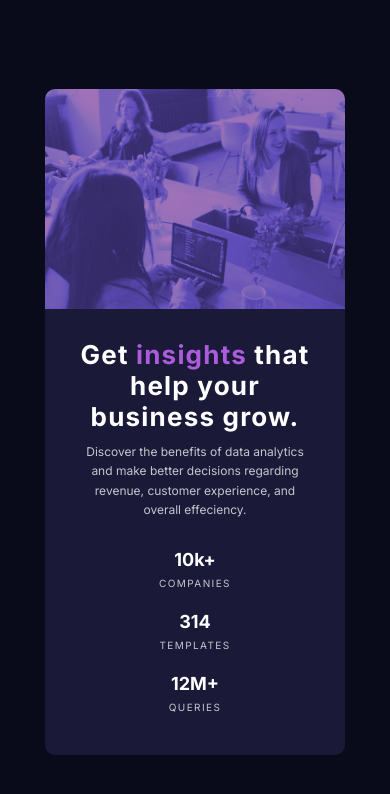
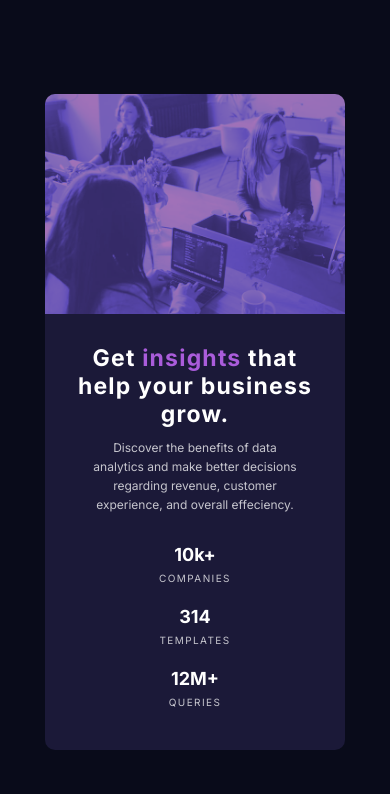
Before and after one commit to hgoncerz/Preview-card, a plain HTML site: page index.html in a window 390 px wide. Drawn offline with Linux system fonts and the light colour scheme.

Commit message:
finished

```diff
--- a/index.html
+++ b/index.html
@@ -15,18 +15,40 @@
             <img src="images/image-header-mobile.jpg" alt="mobile-img" />
           </div>
           <div class="main__wrap__content__text">
+            <div class="main__wrap__content__text__h1__desctop">
               <h1>
                 Get
                 <span>insights</span>
                 that help <br />
                 your business grow.
               </h1>
+            </div>
 
+            <div class="main__wrap__content__text__h1__mobile">
+              <h1>
+                Get
+                <span>insights</span>
+                that <br />help your business <br />
+                grow.
+              </h1>
+            </div>
+
+            <div class="main__wrap__content__text__desctop">
               <p>
                 Discover the benefits of data analytics and make<br />
                 better decisions regarding revenue, customer <br />
                 experience, and overall effeciency.
               </p>
+            </div>
+
+            <div class="main__wrap__content__text__mobile">
+              <p>
+                Discover the benefits of data<br />
+                analytics and make better decisions <br />
+                regarding revenue, customer <br />
+                experience, and overall effeciency.
+              </p>
+            </div>
 
             <div class="main__wrap__content__text__info">
               <div>
--- a/scss/_media.scss
+++ b/scss/_media.scss
@@ -6,9 +6,6 @@
       & h1 {
         font-size: 26px;
         margin-bottom: 10px;
-      }
-      & br {
-        display: none;
       }
       & p {
         font-size: 12px;
@@ -52,6 +49,14 @@
         &__text {
           text-align: center;
 
+          &__h1__desctop {
+            display: none;
+          }
+          &__h1__mobile {
+            display: flex;
+            justify-self: center;
+          }
+
           & p {
             margin-bottom: 10px;
           }
@@ -78,6 +83,13 @@
       &__content__text {
         & h1 {
           //   text-indent: 10px;
+          font-size: 23px;
+        }
+        &__mobile {
+          display: block;
+        }
+        &__desctop {
+          display: none;
         }
       }
     }
--- a/scss/style.scss
+++ b/scss/style.scss
@@ -36,7 +36,11 @@ body {
           letter-spacing: 1.2px;
           // margin-bottom: 10px;
         }
-        & p {
+
+        &__h1__mobile {
+          display: none;
+        }
+        &__desctop {
           align-self: start;
         }
         &__info {
@@ -51,6 +55,9 @@ body {
             font-size: 12px;
             letter-spacing: 1.4px;
           }
+        }
+        &__mobile {
+          display: none;
         }
       }
 
```
Also changed, not shown: css/style.css, 1 other file. Lines whose indentation alone changed are shown as unchanged.
